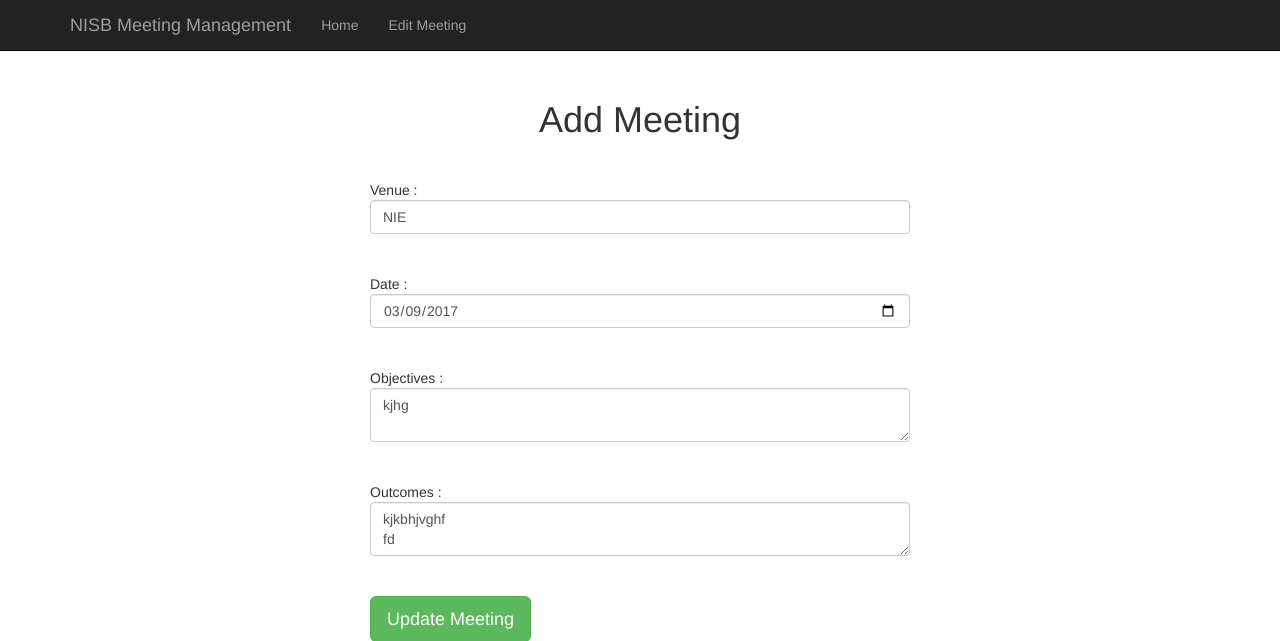
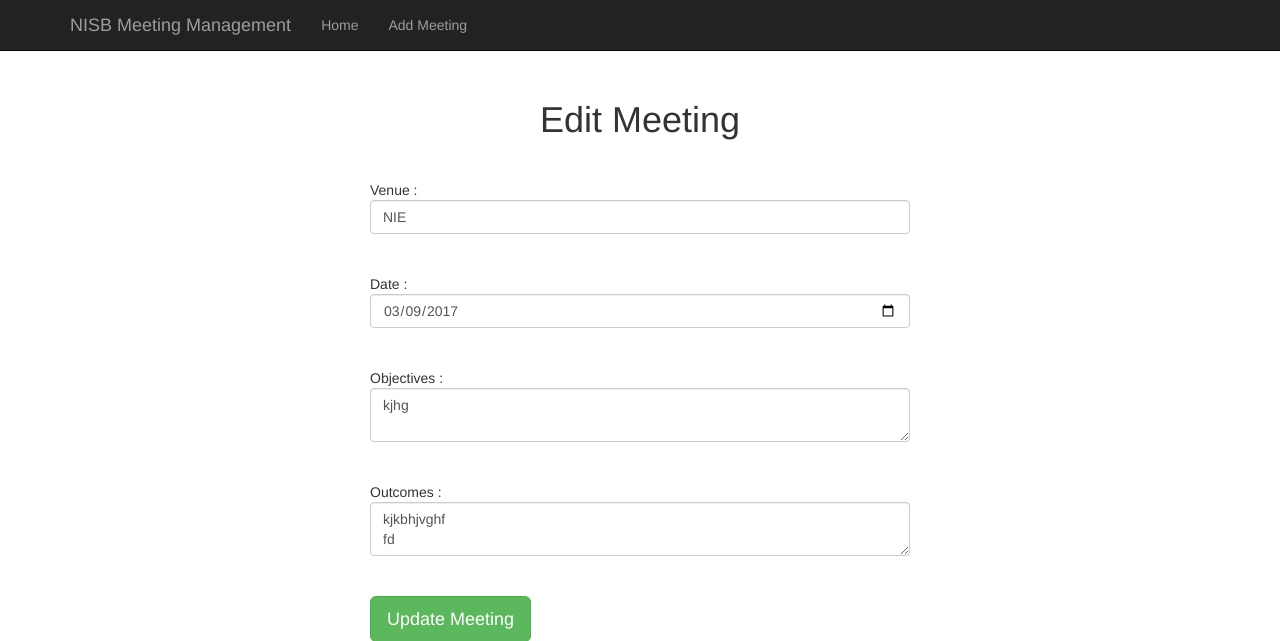
Before and after one commit to nisbweb/project_meetings, a Flask app: page /edit/3 in a window 1280 px wide. Shown: the top 641 px of the page. Run offline with Flask 2, Linux system fonts and the light colour scheme; data comes from the database, SQL or seed files in the repository; some libraries are stand-ins or nearby versions.

Commit message:
add edit template change

```diff
--- a/templates/add.html
+++ b/templates/add.html
@@ -11,13 +11,13 @@
         <a class="navbar-brand" href="#">NISB Meeting Management</a>
         <ul class="nav navbar-nav">
           <li class=""><a href="/">Home</a></li>
-          <li><a href="/add">{% if editlink %}Edit{% else %}Add{% endif %} Meeting</a></li>
+          <li><a href="/add">Add Meeting</a></li>
         </ul>
       </div>
     </nav>
 
     <div class="container">
-      <h1 style="text-align:center;">Add Meeting</h1><br>
+      <h1 style="text-align:center;">{% if editlink %}Edit{% else %}Add{% endif %} Meeting</h1><br>
     <div class="col-md-6" style="float:none; margin: 10px auto;">
       <form action="{% if editlink %}{{ editlink }}{% else %}/add{% endif %}" method="post">
         {% if data %}
```
